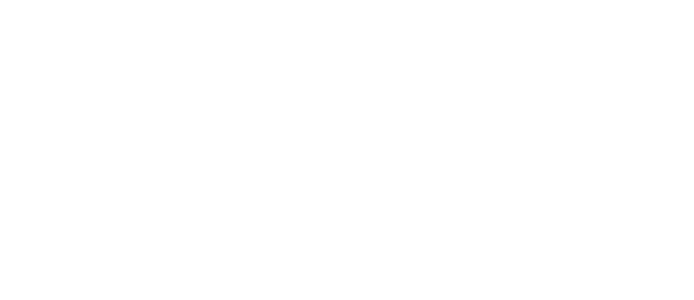
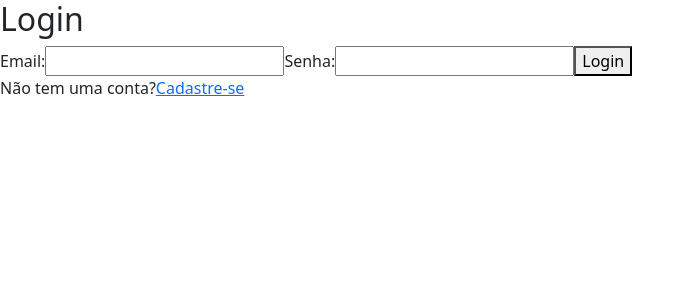
Before and after one commit to RflPr/ProjectR, a React (Create React App) app in the folder client/: page / in a window 1280 px wide. Before the commit this address had no page. Shown: the top 300 px of the page, without its empty margins (0-694 px from the left). Built offline with nearby package versions, Linux system fonts and the light colour scheme.

Commit message:
setimo commit

```diff
--- a/client/package.json
+++ b/client/package.json
@@ -8,6 +8,7 @@
     "@testing-library/user-event": "^13.5.0",
     "axios": "^1.6.2",
     "bootstrap": "^5.3.2",
+    "firebase": "^10.7.0",
     "react": "^18.2.0",
     "react-bootstrap": "^2.9.1",
     "react-dom": "^18.2.0",
--- a/client/src/App.js
+++ b/client/src/App.js
@@ -6,6 +6,7 @@
 import './styles/Delete.css';
 import './styles/Show.css';
 import { BrowserRouter as Router, Route, Routes } from 'react-router-dom';
+import LoginCadastro from './pages/autenticação/LoginCadastro';
 import AddProduct from './pages/AddProduct';
 import DeleteProduct from './pages/DeleteProduct';
 import EditProduct from './pages/EditProduct';
@@ -15,6 +16,7 @@
   return (
     <Router>
       <Routes>
+      <Route path="/" element={<LoginCadastro />} />
         <Route path="/add" element={<AddProduct />} />
         <Route path="/delete" element={<DeleteProduct />} />
         <Route path="/edit" element={<EditProduct />} />
--- /dev/null
+++ b/client/src/pages/autenticação/LoginCadastro.jsx
@@ -0,0 +1,81 @@
+// components/LoginCadastro.js
+
+import React, { useState } from "react";
+import { Link } from "react-router-dom";
+import {
+  createUserWithEmailAndPassword,
+  signInWithEmailAndPassword,
+} from "firebase/auth";
+import auth from "./firebase";
+
+const LoginCadastro = () => {
+  const [email, setEmail] = useState("");
+  const [password, setPassword] = useState("");
+  const [isLogin, setIsLogin] = useState(true);
+
+
+  const handleToggle = () => {
+    setIsLogin(!isLogin);
+  };
+
+  const handleSubmit = async (e) => {
+    e.preventDefault();
+
+    try {
+      if (isLogin) {
+        // Login
+        await signInWithEmailAndPassword(auth, email, password);
+        alert("Login bem-sucedido!");
+      } else {
+        // Cadastro
+        await createUserWithEmailAndPassword(auth, email, password);
+        alert("Cadastro bem-sucedido! Agora você pode fazer login.");
+      }
+    } catch (error) {
+      console.error("Erro:", error);
+
+      if (
+        error.code === "auth/user-not-found" ||
+        error.code === "auth/wrong-password"
+      ) {
+        alert("Credenciais inválidas. Verifique seu email e senha.");
+      } else if (error.code === "auth/email-already-in-use") {
+        alert("Email já cadastrado. Faça login ou use outro email.");
+      } else {
+        alert(
+          "Erro ao processar a autenticação. Consulte o console para obter detalhes."
+        );
+      }
+    }
+  };
+
+  return (
+    <div>
+      <h2>{isLogin ? "Login" : "Cadastro"}</h2>
+      <form onSubmit={handleSubmit}>
+        <label>Email:</label>
+        <input
+          type="email"
+          value={email}
+          onChange={(e) => setEmail(e.target.value)}
+        />
+        <label>Senha:</label>
+        <input
+          type="password"
+          value={password}
+          onChange={(e) => setPassword(e.target.value)}
+        />
+        <button type="submit">{isLogin ? "Login" : "Cadastrar"}</button>
+      </form>
+
+      <p>
+        {isLogin ? "Não tem uma conta?" : "Já tem uma conta?"}
+        <Link to="#" onClick={handleToggle}>
+          {isLogin ? "Cadastre-se" : "Faça login"}
+        </Link>
+      </p>
+    </div>
+  );
+};
+
+export default LoginCadastro;
--- /dev/null
+++ b/client/src/pages/autenticação/firebase.js
@@ -0,0 +1,18 @@
+import { initializeApp } from 'firebase/app';
+import { getAuth } from 'firebase/auth';
+
+const firebaseConfig = {
+    apiKey: "AIzaSyC4NdgCvPZFS_P6MVR1_vCBmjBVzQB_NqM",
+    authDomain: "appuser-27896.firebaseapp.com",
+    databaseURL: "https://appuser-27896-default-rtdb.firebaseio.com",
+    projectId: "appuser-27896",
+    storageBucket: "appuser-27896.appspot.com",
+    messagingSenderId: "480217702922",
+    appId: "1:480217702922:web:82aec224836de55d7cf5f3",
+    measurementId: "G-NFPF14T5Z0"
+  };
+
+const app = initializeApp(firebaseConfig);
+const auth = getAuth(app);
+
+export default auth;
```
Also changed, not shown: 1 other file (tests, documents, lock files or other folders).
